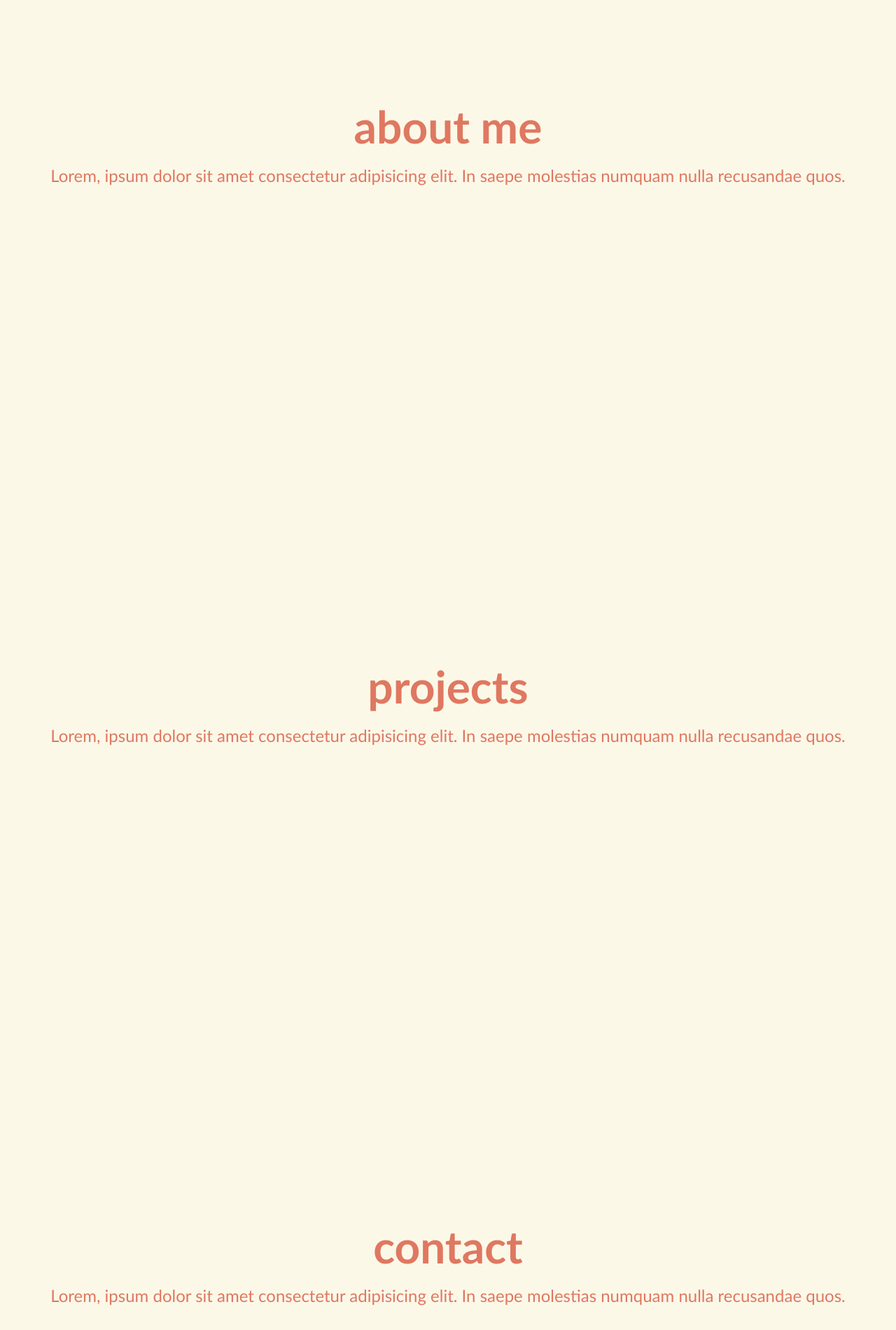
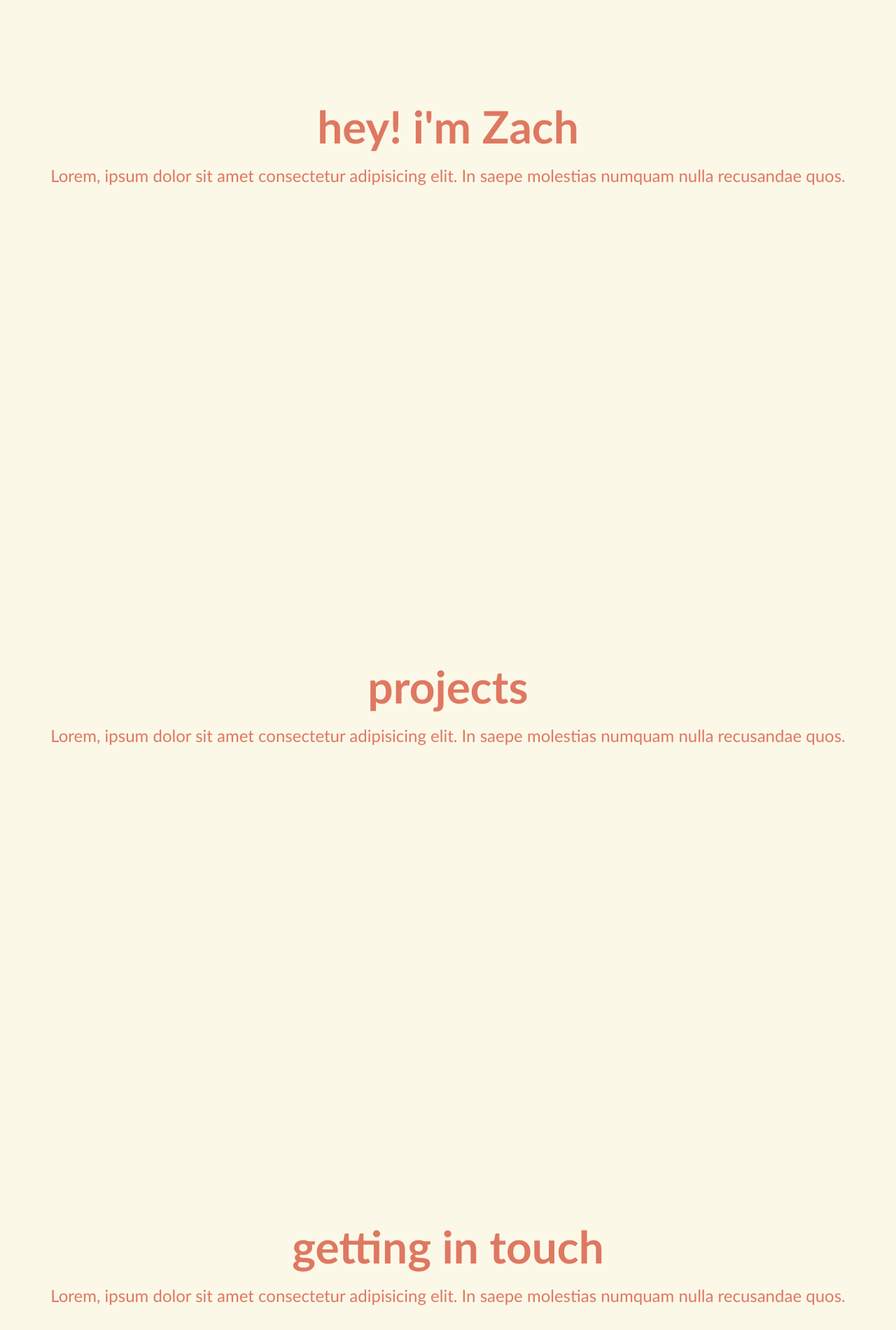
Before and after one commit to ZachMommaerts/my_Website, a plain HTML site: page index.html in a window 1280 px wide. Shown: the part 1000-2900 px from the top of the page at 70% size. Drawn offline with Linux system fonts and the light colour scheme.

Commit message:
changed h1 content

```diff
--- a/index.html
+++ b/index.html
@@ -21,7 +21,7 @@
                 <h1<i id="arrow"></i></h1>
             </section>
             <section id="about">
-                <h1>about me</h1>
+                <h1>hey! i'm Zach</h1>
                 <p>Lorem, ipsum dolor sit amet consectetur adipisicing elit. In saepe molestias numquam nulla recusandae quos.</p>
             </section>
             <section id="projects">
@@ -29,7 +29,7 @@
                 <p>Lorem, ipsum dolor sit amet consectetur adipisicing elit. In saepe molestias numquam nulla recusandae quos.</p>
             </section>
             <section id="contact">
-                <h1>contact</h1>
+                <h1>getting in touch</h1>
                 <p>Lorem, ipsum dolor sit amet consectetur adipisicing elit. In saepe molestias numquam nulla recusandae quos.</p>
             </section>
         <script src="script.js"></script>
```
Also changed, not shown: script.js (line endings or trailing spaces).
